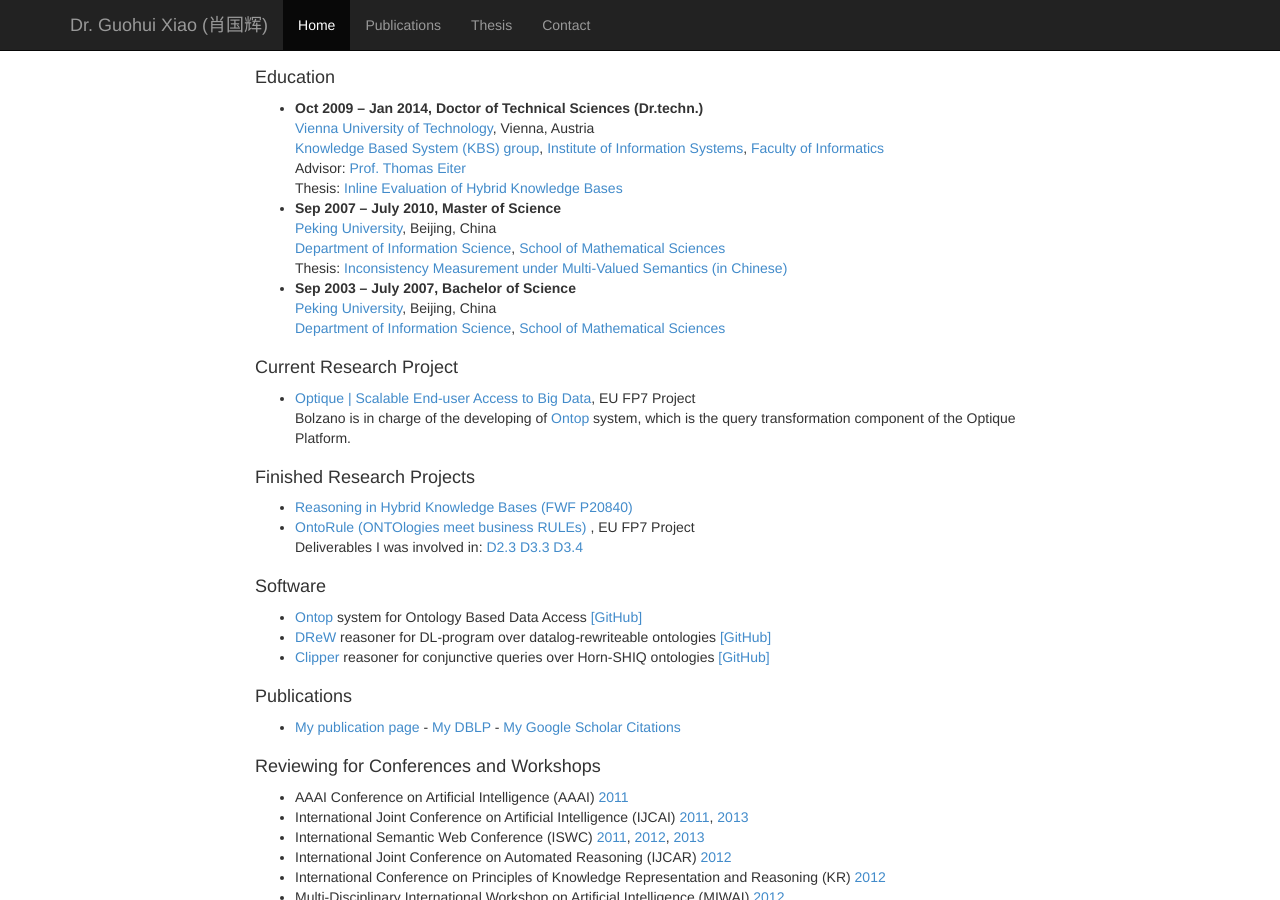
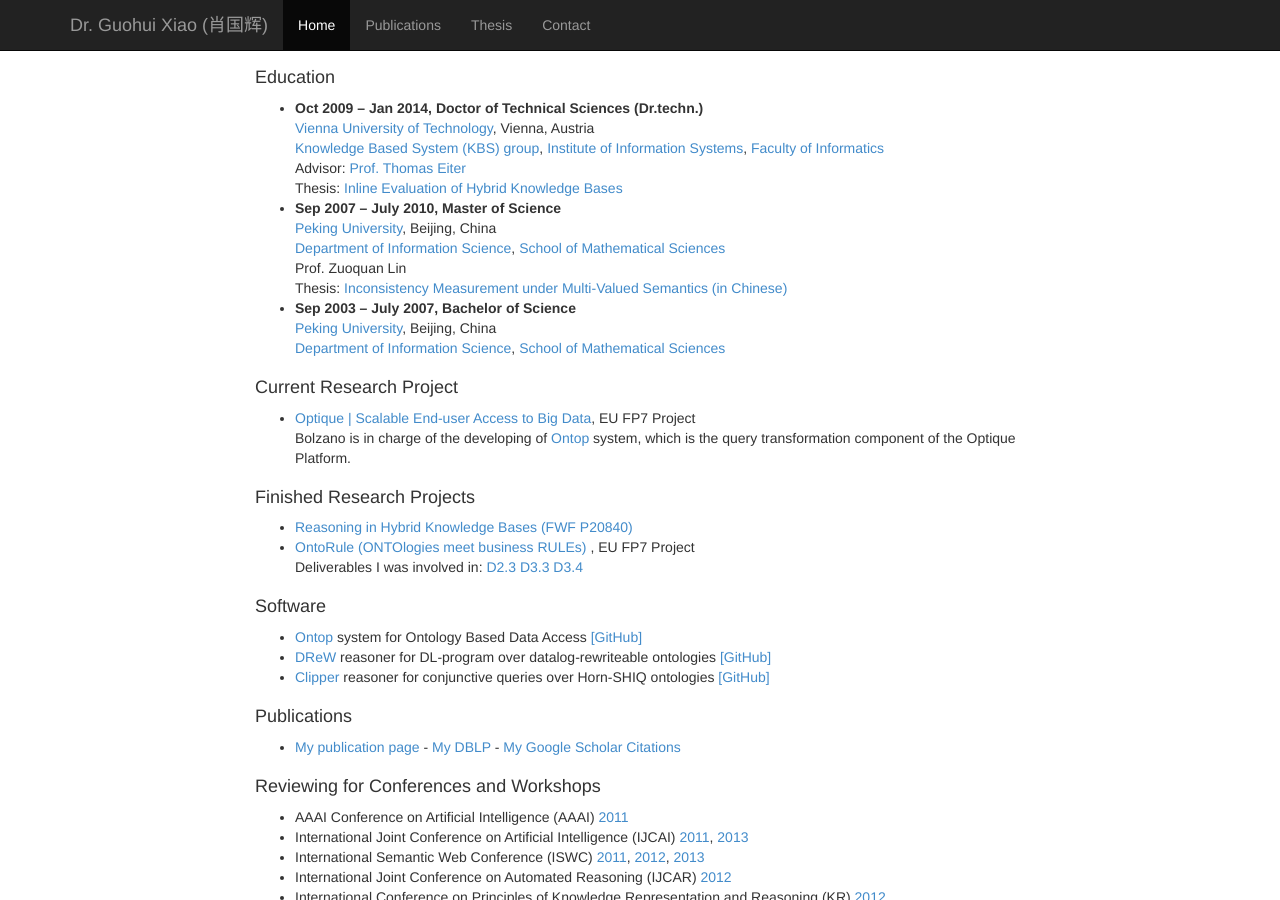
Before and after one commit to ghxiao/ghxiao.github.io, a Jekyll site: the page built from index.html, in a window 1280 px wide and 900 px high, scrolled down 582 px. Built offline with Jekyll 4.4.1, drawn with Linux system fonts in a browser that asks for light colours; nearby versions of some CDN libraries; Markdown is read by kramdown in place of the engine named in the settings.

Commit message:
Update index.html

```diff
--- a/index.html
+++ b/index.html
@@ -97,7 +97,8 @@ slug: home
             <b>Sep 2007 – July 2010, Master of Science </b> <br/>
             <a href="http://www.pku.edu.cn"> Peking University</a>, Beijing, China <br/>
             <a href="http://www.is.pku.edu.cn"> Department of Information Science</a>, <a
-                href="http://www.math.pku.edu.cn/"> School of Mathematical Sciences</a> <br/>
+                href="http://www.math.pku.edu.cn/"> School of Mathematical Sciences</a> <br
+            Advisor: <a href="http://www.is.pku.edu.cn/~lz/eindex.html"> Prof. Zuoquan Lin </a> <br/>
             Thesis: <a href="publications/master-thesis.pdf">Inconsistency Measurement under Multi-Valued Semantics (in Chinese)</a>
         </li>
         <li>
```
